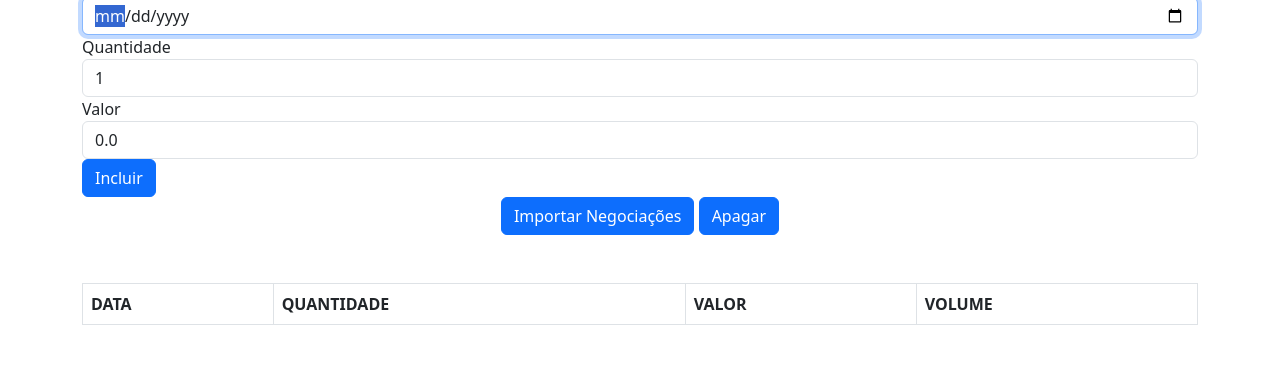
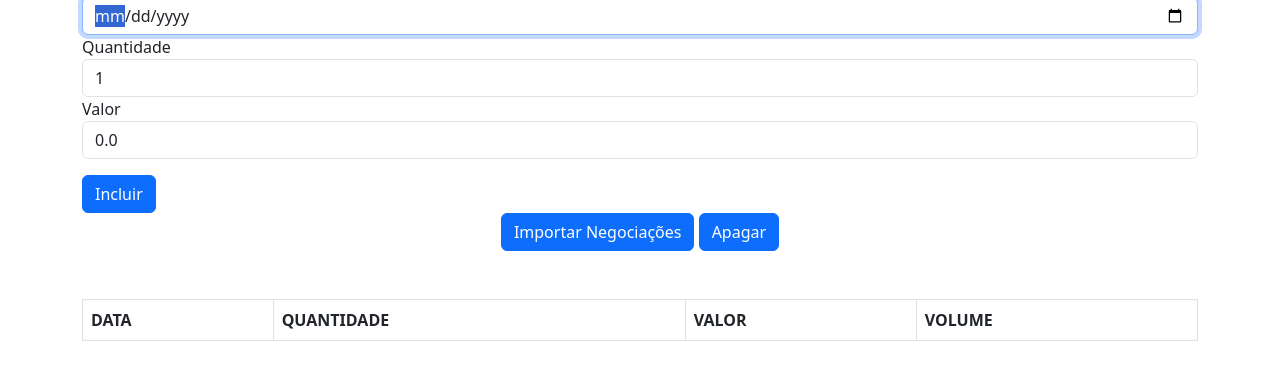
Before and after one commit to otavio-araujo-jardim/alura-js, a plain HTML site: page aluraframe/client/index.html in a window 1280 px wide. Shown: the part 83-462 px from the top of the page. Drawn offline with Linux system fonts and the light colour scheme.

Commit message:
Add espaçamento no btn Incluir Negociações

```diff
--- a/aluraframe/client/index.html
+++ b/aluraframe/client/index.html
@@ -28,7 +28,7 @@
                 <input type="valor" id="number" min="0.01" step="0.01" value="0.0" class="form-control" required autofocus>
             </div>
 
-            <button class="btn btn-primary" type="submit">Incluir</button>
+            <button class="btn btn-primary mt-3" type="submit">Incluir</button>
 
         </form>
 
```
